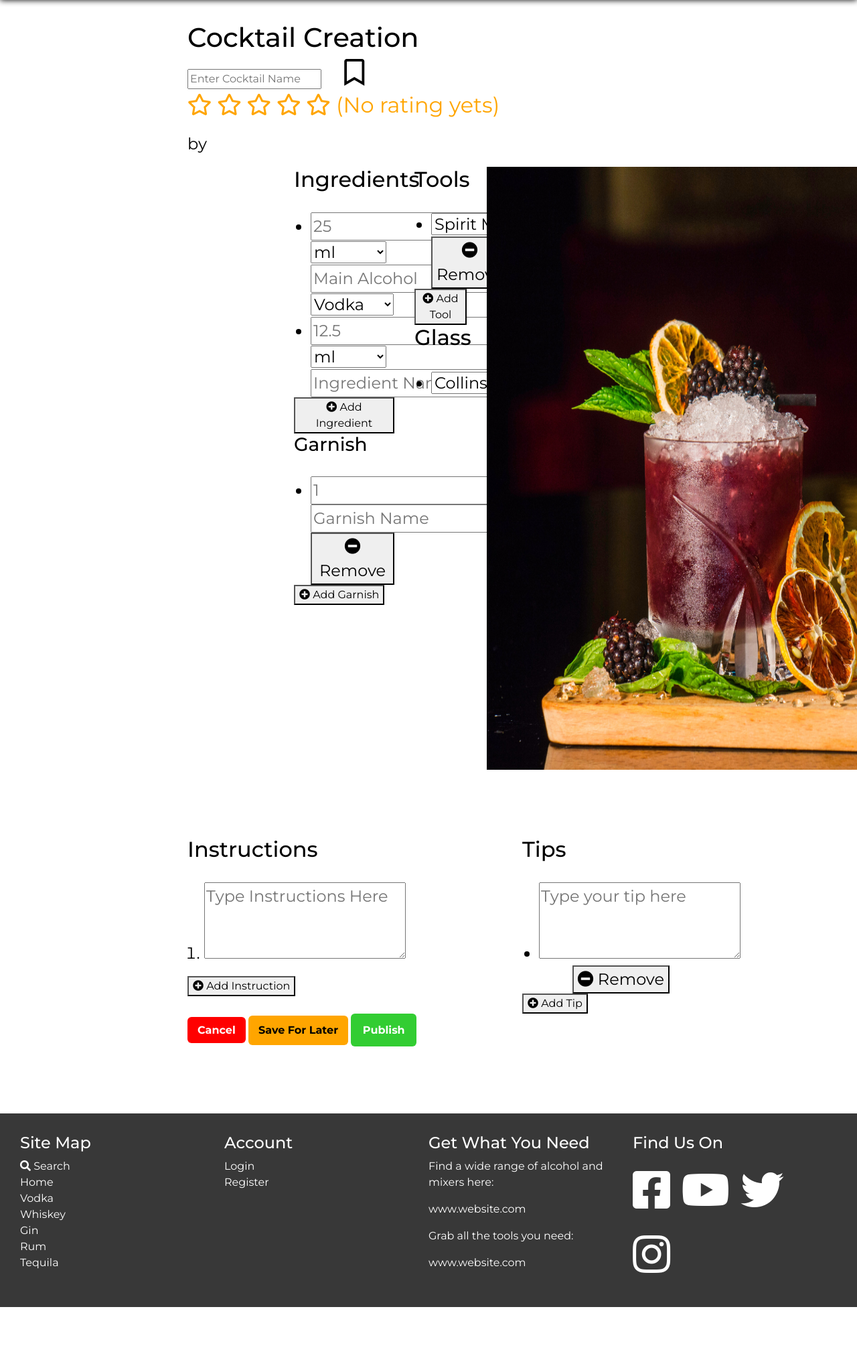
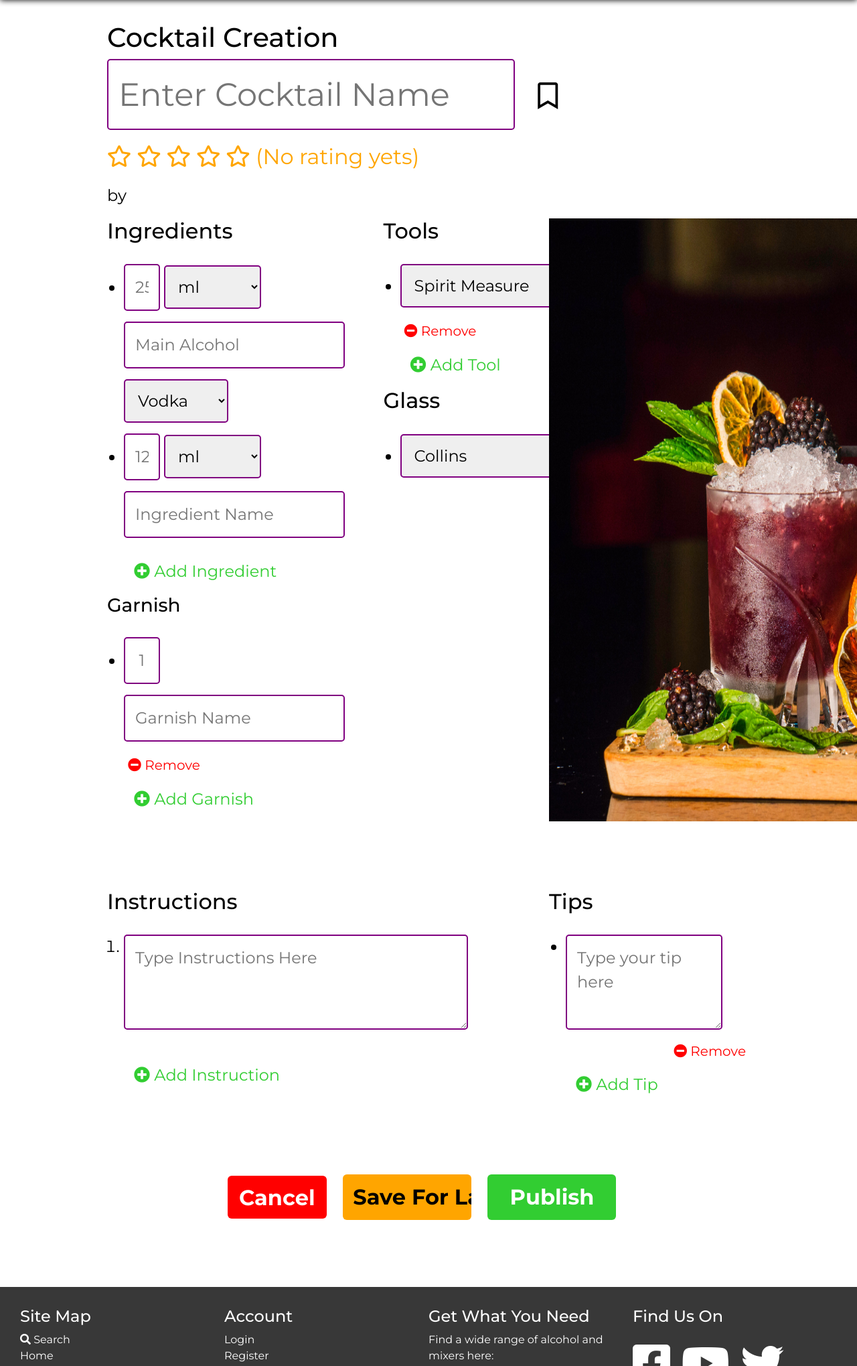
Before and after one commit to LiamDHall/Mixology, a Flask app: page /cocktail-create in a window 1280 px wide; the page is wider, and only the part inside the window is pictured. Shown: the part 68-2107 px from the top of that part at 67% size. Before the commit the page ends 2019 px from the top of that part, so only its background shows below. Run offline with Flask 2, Linux system fonts and the light colour scheme; data that the repository does not hold is empty; some libraries are stand-ins or nearby versions; some web fonts are replaced.

Commit message:
Style cocktail create page template
Also adds a new class to the cocktail view page to keep them looking
similar

```diff
--- a/static/css/style.css
+++ b/static/css/style.css
@@ -50,6 +50,10 @@ ul {
 
 .float-left {
     float: left;
+}
+
+.clear-both {
+    clear: both;
 }
 
 .inline-block {
@@ -109,7 +113,6 @@ ul {
 
 .cta--create {
     background-color: limegreen;
-    padding: 12.5px 17.5px;
     color: white;
 }
 
@@ -129,6 +132,21 @@ ul {
 .cta--delete {
     background: red;
     color: white;
+}
+
+.cta---greater {
+    width: 20%;
+    margin-right: 20px;
+}
+
+.cta--submit {
+    font-size: 2rem;
+}
+
+.cta---lesser {
+    width: 20%;
+    padding: 12.5px 17.5px;
+    margin-right: 20px;
 }
 
 .cta--filter {
@@ -522,6 +540,10 @@ ul {
     font-size: 1.5rem;
 }
 
+.rec-card__star-rating p {
+    margin: 0;
+}
+
 .rec-card__col {
     text-align: right;
 }
@@ -567,9 +589,9 @@ ul {
 }
 
 /*------------------------------------------------------Cocktail--*/
-.cocktail,
-.cocktail-header {
-    width: 60%;
+.cocktail-header,
+.cocktail-body {
+    width: 80%;
     margin: 0 auto;
 }
 
@@ -659,6 +681,78 @@ ul {
     font-weight: 500;
 }
 
+/*------------------------------------------------------Cocktail Add/Edit--*/
+.cocktail__feedback {
+    color: limegreen;
+}
+
+.cocktail-btn {
+   background: none;
+   border: none;
+}
+
+.cocktail-btn:focus {
+    outline: none;
+}
+
+.cocktail-btn--remove {
+    font-size: 1.25rem;
+    color: red;
+}
+
+.cocktail__feedback,
+.cocktail-btn--add {
+   color: limegreen;
+   font-size: 1.5rem;
+   display: block;
+   padding: 16px 40px;
+}
+
+.form-cocktail__input {
+    border: 2px solid var(--brand-color);
+    border-radius: 5px;
+    padding: 15px;
+    margin-bottom: 16px;
+}
+
+.form-cocktail__input--title {
+    font-size: 3rem;
+    margin-bottom: 16px;
+}
+
+.form-cocktail__input--amount {
+    width: 15%;
+    text-align: center;
+}
+
+.form-cocktail__text-area {
+    width: 85%;
+    border: 2px solid var(--brand-color);
+    border-radius: 5px;
+    padding: 15px;
+    display: block;
+    float: left;
+}
+
+.form-cocktail__submit {
+    margin-top: 100px;
+    text-align: center;
+}
+
+.no-bullet {
+    list-style: none;
+}
+
+.no-item {
+    border: none;
+    color: var(--brand-cta);
+}
+
+.form-tip,
+.instruction {
+    height: 160px;
+}
+
 /*------------------------------------------------------Footer--*/
 .footer {
     background-color: #383838;
--- a/templates/cocktail.html
+++ b/templates/cocktail.html
@@ -12,7 +12,7 @@
     </section>
 
     <!--Cocktail Info-->
-    <section class="cocktail">
+    <section class="cocktail cocktail-body">
         <div class="cocktail__row row">
 
             <!--Cocktail Ingredients-->
```
